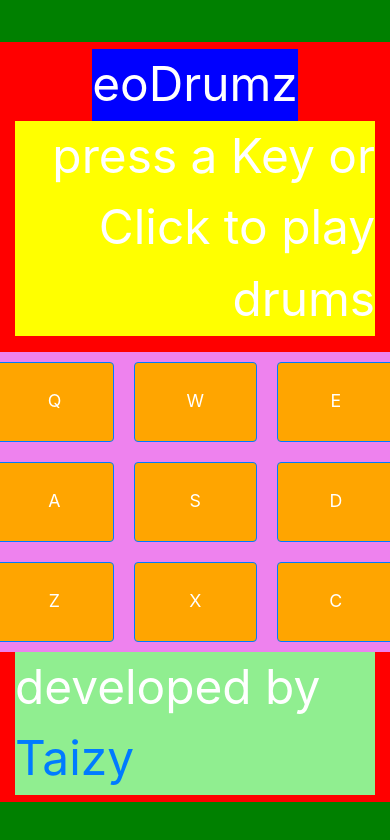
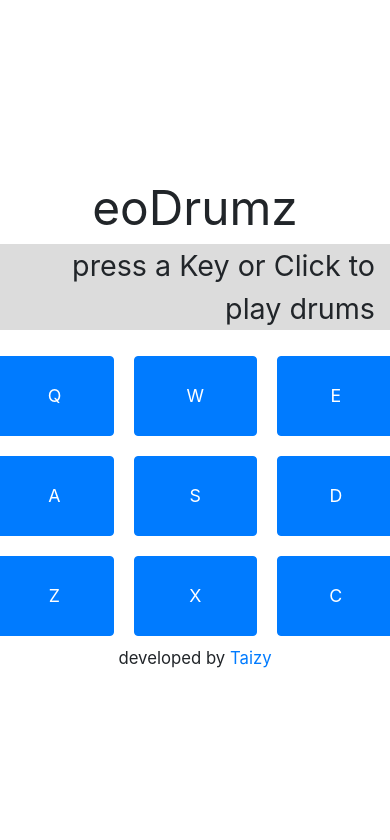
Before and after one commit to snrelghgub/drum-machine, a React (Create React App) app: page / in a window 390 px wide. Shown: the top 840 px of the page. Built offline with nearby package versions, Linux system fonts and the light colour scheme.

Commit message:
apply new mobile-friendly frontend design

```diff
--- a/src/App.js
+++ b/src/App.js
@@ -38,16 +38,16 @@ class App extends React.Component {
   render() {
     return (
       <Container id="drum-machine">
-
         <header>eoDrumz</header>
+        <div i="dd-wrapper">
           <Display id="display" state={this.state.display} />
           <div id="drumpads-container">
             {drumkit.map((x) =>
               <DrumPad id={x.id} soundType={x.soundType} src={x.src} handleDisplay={this.handleDisplay} />
             )}
           </div>
+        </div>
         <footer>developed by <a target="blank" href="http://github.com/snrelghgub" id="github-link">Taizy</a></footer>
-
       </Container>
     );
   }
--- a/src/App.scss
+++ b/src/App.scss
@@ -1,6 +1,4 @@
-
 #drum-machine{
-  background-color:red;
   min-height: 90vh;
   min-width: 90vw;
   display: flex;
@@ -8,126 +6,51 @@
   align-items: center;
   justify-content: center;
   font-size: calc(40px + 2vmin);
-  color: white;
-  header{
-    background: blue;
-  }
   p#display{
-    background: yellow;
+    background: gainsboro;
+    padding: 0px 20px 0px 20px;
     text-align: right;
+    font-size: 60%;
+    border-radius: 5px;
   }
   #drumpads-container{
-    background: violet;
     width: 400px;
     height: 300px;
+    display: block;
+    margin-left: auto;
+    margin-right: auto;
 
-    //font-size: 60px;
     display: grid;
     grid-template-columns: auto auto auto;
-    //grid-template-columns: 1fr 1fr 1fr;
-    //grid-template-rows: 1fr 1fr 1fr;
     justify-items: center;
     column-gap: 20px;
-    //row-gap: 15px;
 
     .drum-pad{
-      background-color: orange;
       margin: 10px;
       font-size: calc(10px + 2vmin);
-      //height: 46px;
-      //width: 38px;
     }
   }
   footer{
-    background: lightgreen;
+    font-size: 35%;
   }
 }
 
 @media only screen and (max-device-width: 480px) {
   #drum-machine{
-  //  header{
-   // }
+    header{
+      font-size: 140%;
+    }
     p#display{
+      font-size: 90%;
     }
     #drumpads-container{
-      background: violet;
-      width: 500px;
-      height: 400px;
+      width: 550px;
+      height: 450px;
       .drum-pad{
-        background-color: orange;
         margin: 10px;
         font-size: calc(20px + 2vmin);
-        //height: 46px;
-        //width: 38px;
       }
-    }
-    footer{
     }
   }
 
 }
-
-
-
-
-
-/*
-.App {
-  text-align: center;
-}
-
-.App-header {
-  background-color: #282c34;
-  min-height: 100vh;
-  display: flex;
-  flex-direction: column;
-  align-items: center;
-  justify-content: center;
-  font-size: calc(10px + 2vmin);
-  color: white;
-}
-*/
-
-
-/*
-
-#display{
-  text-align: right;
-}
-
-#drumpads-container{
-  font-size: 40px;
-  display: grid;
-  grid-template-columns: 1fr 1fr 1fr;
-  grid-template-rows: 1fr 1fr 1fr;
-  justify-items: center;
-  row-gap: 15px;
-}
-
-#wrapper{
-  max-width: 600px;
-}
-
-@media only screen and (max-device-width: 480px) {
-  #wrapper{
-    height: 600px;
-    width: 600px;
-  }
-  #header{
-    font-size-adjust: 1.5;
-  }
-  #main{
-    display: flex;
-    align-items: center;
-    justify-content: center;
-    height: 800px;
-    width: 800px;
-  }
-
-#card{
-  width: 500px;
-  height: 400px;
-}
-
-}
-*/
--- a/src/index.scss
+++ b/src/index.scss
@@ -1,5 +1,4 @@
 #root{
-  background: green;
   display: flex;
   align-items: center;
   height: 100vh;
```
Lines whose indentation alone changed are shown as unchanged.
